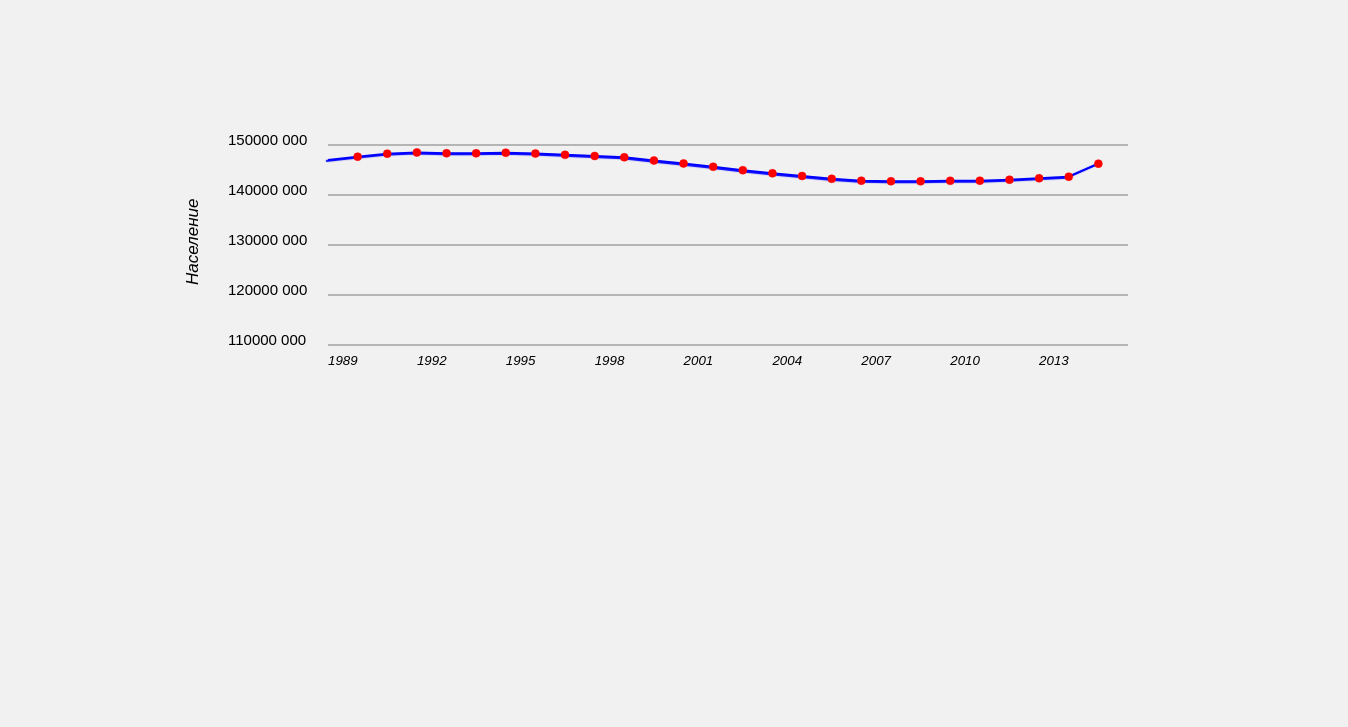
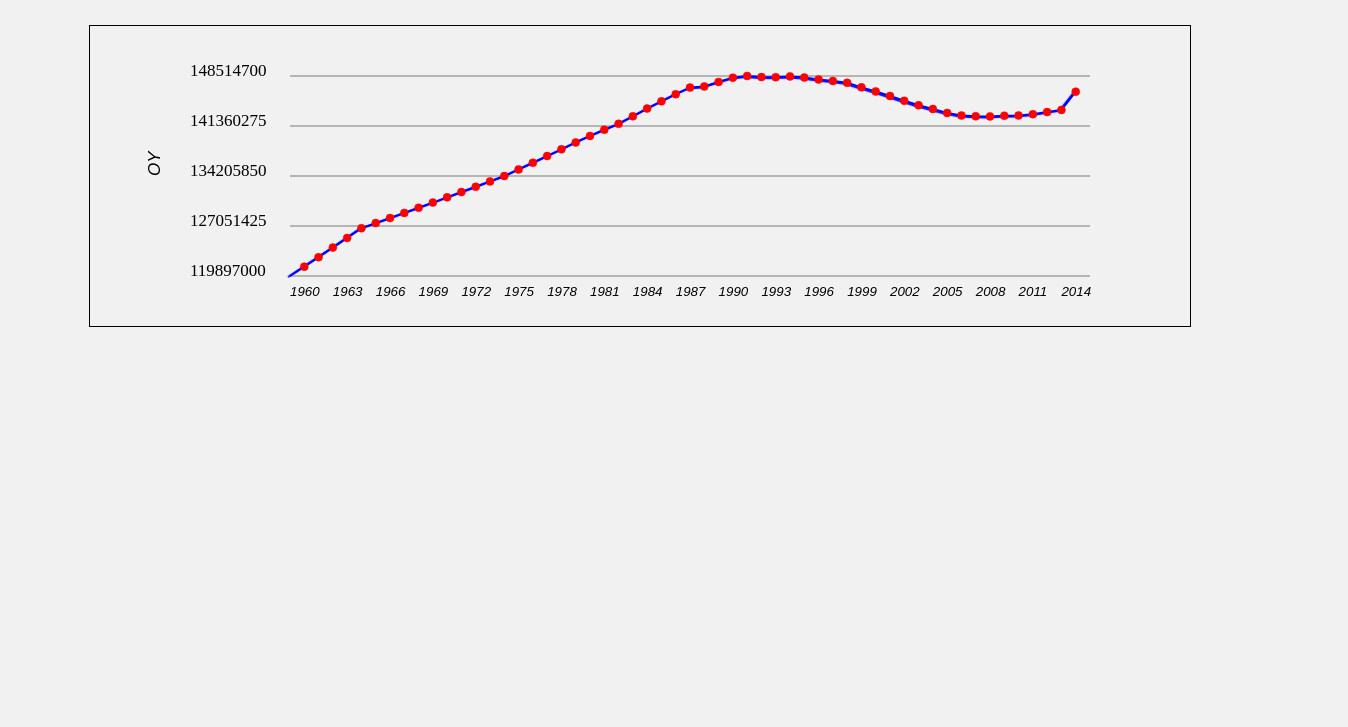
Before and after one commit to Sit138/Stock_5, a plain HTML site: page index.html in a window 1280 px wide. Shown: the part 73-800 px from the top of the page, 1348 px wide, since content can reach past the window. Drawn offline with nearby package versions, Linux system fonts and the light colour scheme.

Commit message:
new
added the ability to build any charts
fixed comments

```diff
--- a/index.html
+++ b/index.html
@@ -8,10 +8,13 @@
     <link rel="stylesheet" href="style.css">
 </head>
 <body>
-<h1>История изменения численности населения России</h1><br/>
 
-<canvas id='draw' width="1100" height="300" ></canvas>
-<canvas id="tip" width="150" height="30" style="display: none"></canvas>
+<div>
+    <h1>Получившийся по загруженным данным график</h1><br/>
+    <canvas id='draw' width="1100" height="300" ></canvas>
+    <canvas id="tip" width="150" height="30" style="display: none"></canvas>
+</div>
+
 <div id="res"></div>
 <script src="pain.js"></script>
 </body>
--- a/pain.js
+++ b/pain.js
@@ -1,45 +1,70 @@
 var canvas = document.getElementById('draw'),
-    x = canvas.getContext("2d");//основная канва
-var tipCanvas = document.getElementById("tip");//здесь будем выводить сообщения
+    x = canvas.getContext("2d");
+var tipCanvas = document.getElementById("tip");
 var tipCtx = tipCanvas.getContext("2d");
 var canvasOffset = $("#draw").offset();
 var offsetX = canvasOffset.left;
 var offsetY = canvasOffset.top;
-function normaliz(num){//нормирование численности в px
-    var px = 250 - 200 * (num - 110000000) / 40000000;//линейная интерполяция
+/*Нормирует y в координату(линейная интерполяция)*/
+function normaliz(num, max, min){
+    var px = 250 - (200 * (num - min) / (max - min));
     return px;
 }
-function inRad(num) {//переводит градусы в радианы
+/*Нахождение максимума*/
+function getMax(data, masKey){
+    var max = 0;
+    for (var i = 0; i < data.length; i++) {
+        if (data[i][masKey[1]] > max) {
+            max = data[i][masKey[1]];
+        }
+    }
+    return max;
+}
+/*Нахождение минимума*/
+function getMin(data, masKey){
+    var min = data[0][masKey[1]];
+    for (var i = 0; i < data.length; i++) {
+        if (data[i][masKey[1]] < min) {
+            min = data[i][masKey[1]];
+        }
+    }
+    return min;
+}
+/*Перевод градусов в радианы*/
+function inRad(num) {
     return num * Math.PI / 180;
 }
+/*Рисовалка графика*/
 function paintOXY(json){
-    //var ctx = canvas.getContext("2d");
+    var pop = json,
+        length = pop.length,
+        masKey = Object.keys(pop[0]),
+        step = (1000 - 200)/length;
+    var max = getMax(pop, masKey);
+    var min = getMin(pop, masKey);
+    var dy = (max - min)/4;
+    console.log(max);
+    console.log(min);
     x.beginPath();
     x.lineWidth = 0.5;
     x.font = "15px sans-serif";
-    for(var i = 50, j = 150; i < 260, j > 100; i += 50, j -= 10){
+    for(var i = 50, j = 150, oy = max; i < 260, j > 100; i += 50, j -= 10, oy -= dy){
         x.moveTo(200, i);
         x.lineTo(1000, i);
-        x.font = "15px sans-serif";
-        x.fillText(j + "000 000", 100, i);
+        x.font = "17px italic sans-serif";
+        x.fillText(Math.round(oy) + "", 100, i);
     }
     x.save();
     x.font = "italic 17px sans-serif";
     x.rotate(inRad(270));
-    x.fillText("Население", -190, 70);
+    x.fillText("OY", -150, 70);
     x.restore();
-
-    var pop = json,
-        length = pop.length,
-        masKey = Object.keys(pop[0]),
-        step = (1000 - 200)/length;
-    console.log(masKey);
+    //console.log(masKey);
     x.stroke();
-
     x.beginPath();
     x.restore();
     x.save();
-    x.moveTo(200, normaliz(pop[0][masKey[1]]));
+    x.moveTo(200, normaliz(pop[0][masKey[1]], max, min));
     x.lineWidth = "2";
     x.strokeStyle = "blue";
     x.lineJoin = "round";
@@ -49,15 +74,15 @@ function paintOXY(json){
     x.shadowColor='blue';
     i = 200 + step;
     for(i, j = 1; j < length; i += step, j++){
-        x.lineTo(i, normaliz(pop[j][masKey[1]]));
+        x.lineTo(i, normaliz(pop[j][masKey[1]], max, min));
 
     }
     x.stroke();
     i = 200 + step;
     var dots = [];
-    dots.push({//начальная позиция(запишем отдельно)
+    dots.push({
         x: 200,
-        y: normaliz(pop[0][masKey[1]]),
+        y: normaliz(pop[0][masKey[1]], max, min),
         r: 4,
         rXr: 16,
         color: "red",
@@ -70,12 +95,12 @@ function paintOXY(json){
         x.save();
         x.strokeStyle = "red";
         x.fillStyle = "red";
-        x.arc(i, normaliz(pop[j][masKey[1]]), 4, 0, Math.PI*2, false);
+        x.arc(i, normaliz(pop[j][masKey[1]], max, min), 4, 0, Math.PI*2, false);
         x.fill();
         x.stroke();
         dots.push({
             x: i,
-            y: normaliz(pop[j][masKey[1]]),
+            y: normaliz(pop[j][masKey[1]], max, min),
             r: 4,
             rXr: 16,
             color: "red",
@@ -90,14 +115,10 @@ function paintOXY(json){
         x.fillText(pop[j][masKey[0]], i, 270);
     }
     x.stroke();
-
-
     /*Добавляем событие на движение мыши*/
     canvas.addEventListener('mousemove', function(e) {
         mouseX = parseInt(e.clientX - offsetX);
         mouseY = parseInt(e.clientY - offsetY);
-
-        // Put your mousemove stuff here
         var hit = false;
         for (var i = 0; i < dots.length; i++) {
             var dot = dots[i];
@@ -107,13 +128,11 @@ function paintOXY(json){
                 tipCanvas.style.left = (dot.x + 100) + "px";
                 tipCanvas.style.top = (dot.y + 100) + "px";
                 tipCtx.clearRect(0, 0, tipCanvas.width, tipCanvas.height);
-                //                  tipCtx.rect(0,0,tipCanvas.width,tipCanvas.height);
-                //tipCtx.fillText($(dot.tip).val(), 5, 10);
                 document.getElementById("tip").style.display = "block";
                 tipCtx.textBaseline = "middle";
                 tipCtx.font = 'italic 10pt sans-serif';
-                tipCtx.fillText("Год: " + pop[i][masKey[0]],5,10);
-                tipCtx.fillText("Население: " + pop[i][masKey[1]],5,25);
+                tipCtx.fillText(pop[i][masKey[0]],5,10);
+                tipCtx.fillText(pop[i][masKey[1]],5,25);
                 hit = true;
             }
         }
@@ -121,15 +140,13 @@ function paintOXY(json){
             tipCanvas.style.left = "-100px";
             document.getElementById("tip").style.display = "none";
         }
-
     }, false);
 }
-
 /*Функция для загрузки json*/
 function loadKeyFromJson(paintOXY){
     var xhttp = new XMLHttpRequest(),
         json, i;
-    xhttp.open('GET', 'population1.json', true);
+    xhttp.open('GET', 'population.json', true);
     xhttp.send();
     xhttp.onreadystatechange = function(){
         try{
--- a/style.css
+++ b/style.css
@@ -1,5 +1,6 @@
 h1{
-    text-align: center
+    text-align: center;
+    margin-left: auto;
 }
 
 body{
@@ -7,7 +8,10 @@ body{
 
 }
 #draw{
-    margin: 70px 120px;
+    border: solid 1px;
+    margin-left: auto;
+    margin-right: auto;
+    display: block;
 }
 
 #tip{
```
Also changed, not shown: population2.json (added, +110 -0 lines).
